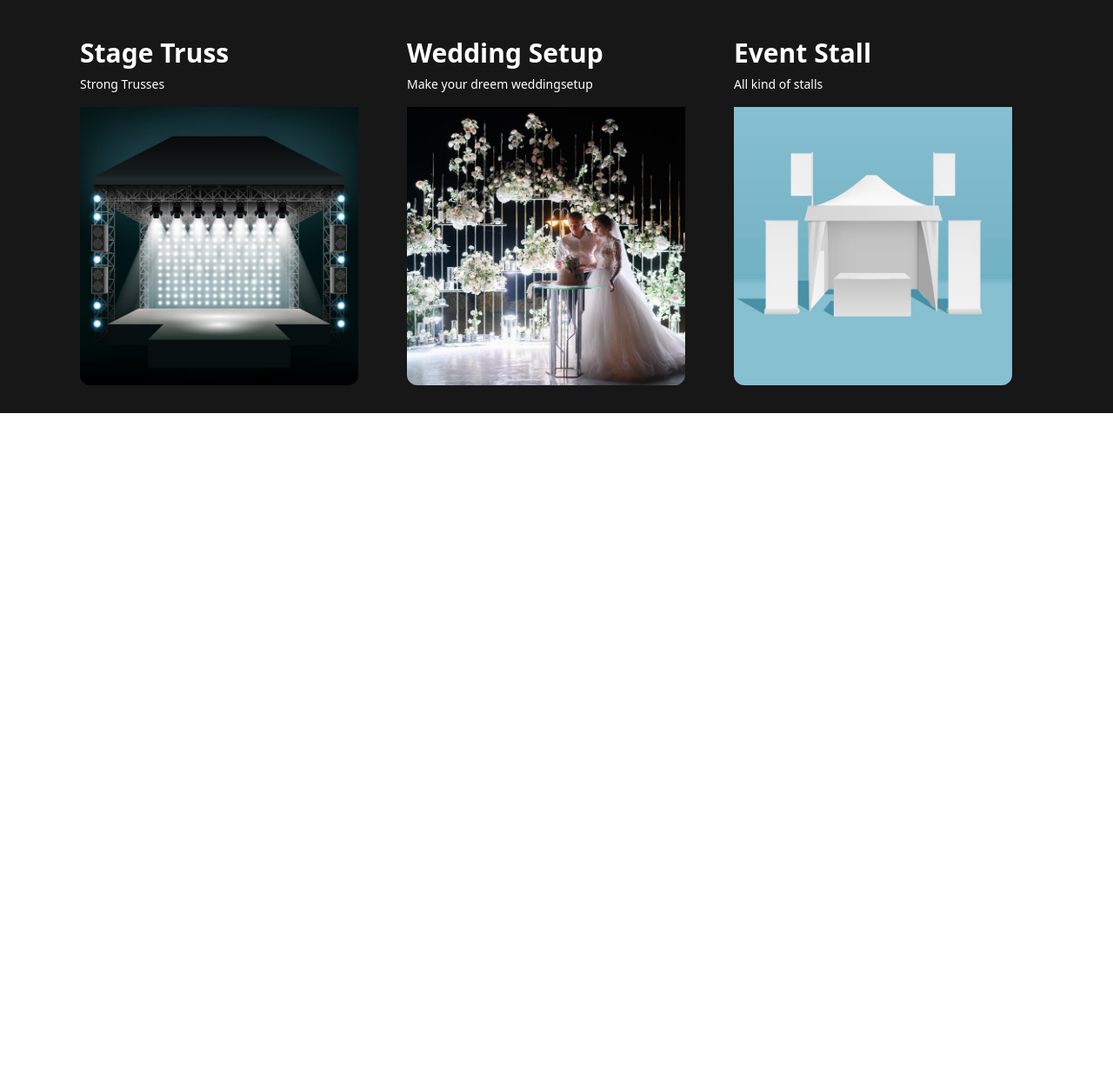
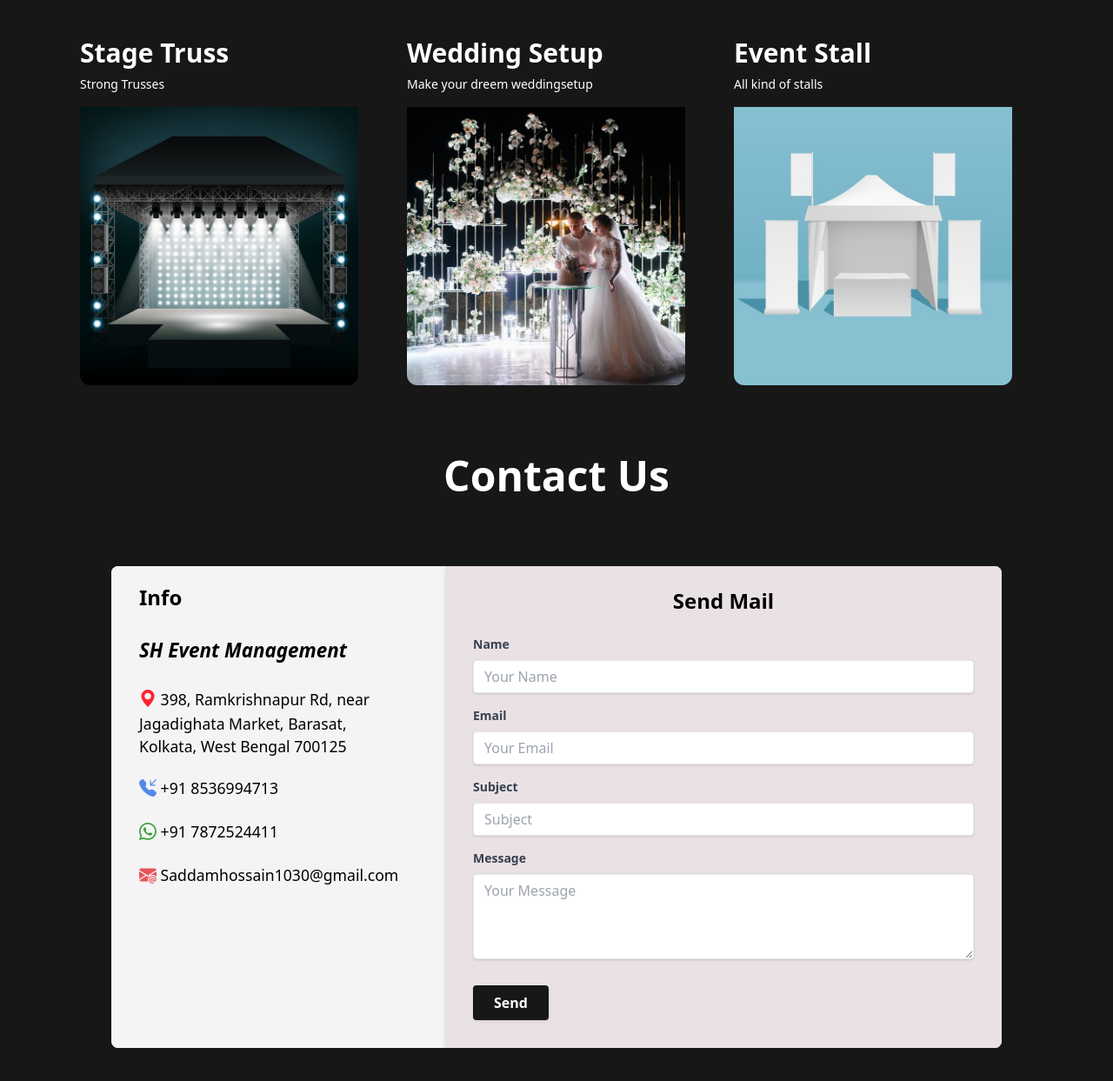
Before and after one commit to MeheXGH/SH-Event-Management-, a website: page index.html in a window 1280 px wide. Shown: the part 2637-3880 px from the top of the page at 87% size. Before the commit the page ends 3112 px from the top, so only its background shows below. Drawn offline with nearby package versions, Linux system fonts and the light colour scheme; some icons are missing.

Commit message:
add contact us

```diff
--- a/index.html
+++ b/index.html
@@ -4,10 +4,9 @@
     <meta charset="UTF-8" />
     <meta name="viewport" content="width=device-width, initial-scale=1.0" />
     <title>SH Event Managment</title>
-    <link
-      rel="stylesheet"
-      href="https://cdn.jsdelivr.net/npm/siimple-icons/siimple-icons.css"
-    />
+
+    <link rel="stylesheet" href="https://cdn.jsdelivr.net/npm/bootstrap-icons@1.11.3/font/bootstrap-icons.min.css"/>
+    <link rel="stylesheet" href="https://cdn.jsdelivr.net/npm/siimple-icons/siimple-icons.css" />
     <link rel="stylesheet" href="output.css" />
     <link rel="stylesheet" href="style.css" />
   </head>
@@ -232,6 +231,92 @@
 
       </div>
 
+
+      <!--------------------------------------------------Page 4 ------------------------------------------------>
+
+
+      <div class="page4 min-h-screen bg-[#171717]  p-[2vh] ">
+
+
+        <h1 class="text-5xl font-semibold pt-8 pb-20   text-[#fff] text-center hover:text-[#90EE91]" >Contact Us</h1>
+
+        <div class="c-con  flex items-center justify-center">
+
+          <div class="c-box bg-[#FFF6E0]  w-full sm:w-[80vw] rounded-lg flex flex-wrap overflow-hidden">
+
+
+            <div class="info-con text-[#000]  bg-zinc-100 h-auto sm:h-auto w-full sm:w-[40vw] md:w-[30vw] flex justify-start items-start  flex-col py-5 px-3 md:pl-8">
+              <h2 class="text-2xl  font-bold text-center  " >Info</h2>
+
+              <div class="h-full flex flex-col items-start justify-start pt-3 gap-4  ">
+                <i class="font-semibold pt-4 pb-2 sm:text-[2.8vh] ">SH Event Management </i>
+
+              <div class="info-t text-[2vh] sm:text-[2.2vh] pb-1   ">
+                <p class=" text-balance hover:text-[#ff2433] " > <i class="bi bi-geo-alt-fill text-[2.5vh] text-[#ff2433]"></i>  398, Ramkrishnapur Rd, near  Jagadighata Market, Barasat, Kolkata, West Bengal 700125</p>
+              </div>
+
+
+              <div class="info-t text-[2vh] sm:text-[2.2vh] pb-1  ">
+                <p class="hover:text-[#5588e8]  " ><i class="bi bi-telephone-inbound-fill text-[2.5vh] text-[#5588e8]"></i>   +91 8536994713</p>
+              </div>
+
+              <div class="info-t text-[2vh] sm:text-[2.2vh] pb-1  ">
+                <p class="hover:text-[#39a137] " ><i class="bi bi-whatsapp text-[2.5vh] text-[#39a137] "></i> +91 7872524411 </p>
+              </div>
+
+              <div class="info-t text-[2vh] sm:text-[2.2vh] pb-1  ">
+                <p class=" hover:text-[#e8555a] " ><i class="bi bi-envelope-at-fill text-[2.5vh] text-[#e8555a]"></i> Saddamhossain1030@gmail.com</p>
+              </div>
+              </div>
+
+            </div>
+
+            <div class="mail-us-con bg-zinc-200 h-auto w-full sm:w-[40vw] md:w-[50vw]">
+
+                <form action="/send-mail" method="POST" class="bg-[#f5d8d849] shadow-md  px-8 pt-6 pb-8 ">
+                    <h2 class="text-2xl font-bold mb-6 text-center">Send Mail</h2>
+                    <div class="mb-4">
+                        <label class="block text-gray-700 text-sm font-bold mb-2" for="name">
+                            Name
+                        </label>
+                        <input class="shadow appearance-none border rounded w-full py-2 px-3 text-gray-700 leading-tight focus:outline-none focus:shadow-outline" id="name" type="text" placeholder="Your Name" name="name">
+                    </div>
+                    <div class="mb-4">
+                        <label class="block text-gray-700 text-sm font-bold mb-2" for="email">
+                            Email
+                        </label>
+                        <input class="shadow appearance-none border rounded w-full py-2 px-3 text-gray-700 leading-tight focus:outline-none focus:shadow-outline" id="email" type="email" placeholder="Your Email" name="email">
+                    </div>
+                    <div class="mb-4">
+                        <label class="block text-gray-700 text-sm font-bold mb-2" for="subject">
+                            Subject
+                        </label>
+                        <input class="shadow appearance-none border rounded w-full py-2 px-3 text-gray-700 leading-tight focus:outline-none focus:shadow-outline" id="subject" type="text" placeholder="Subject" name="subject">
+                    </div>
+                    <div class="mb-6">
+                        <label class="block text-gray-700 text-sm font-bold mb-2" for="message">
+                            Message
+                        </label>
+                        <textarea class="shadow appearance-none border rounded w-full py-2 px-3 text-gray-700 leading-tight focus:outline-none focus:shadow-outline" id="message" placeholder="Your Message" name="message" rows="4"></textarea>
+                    </div>
+                    <div class="flex items-center justify-between">
+                        <button class="shadow bg-[#171717] hover:bg-[#ffffff] hover:text-[#171717] ease-in-out text-[#fff] font-bold py-2 px-6 rounded focus:outline-none focus:shadow-outline" type="submit">
+                            Send
+                        </button>
+                    </div>
+                </form>
+
+
+            </div>
+
+          </div>
+
+        </div>
+
+
+
+      </div>
+
     </div>
 
     <script src="script.js"></script>
```
Also changed, not shown: output.css.
